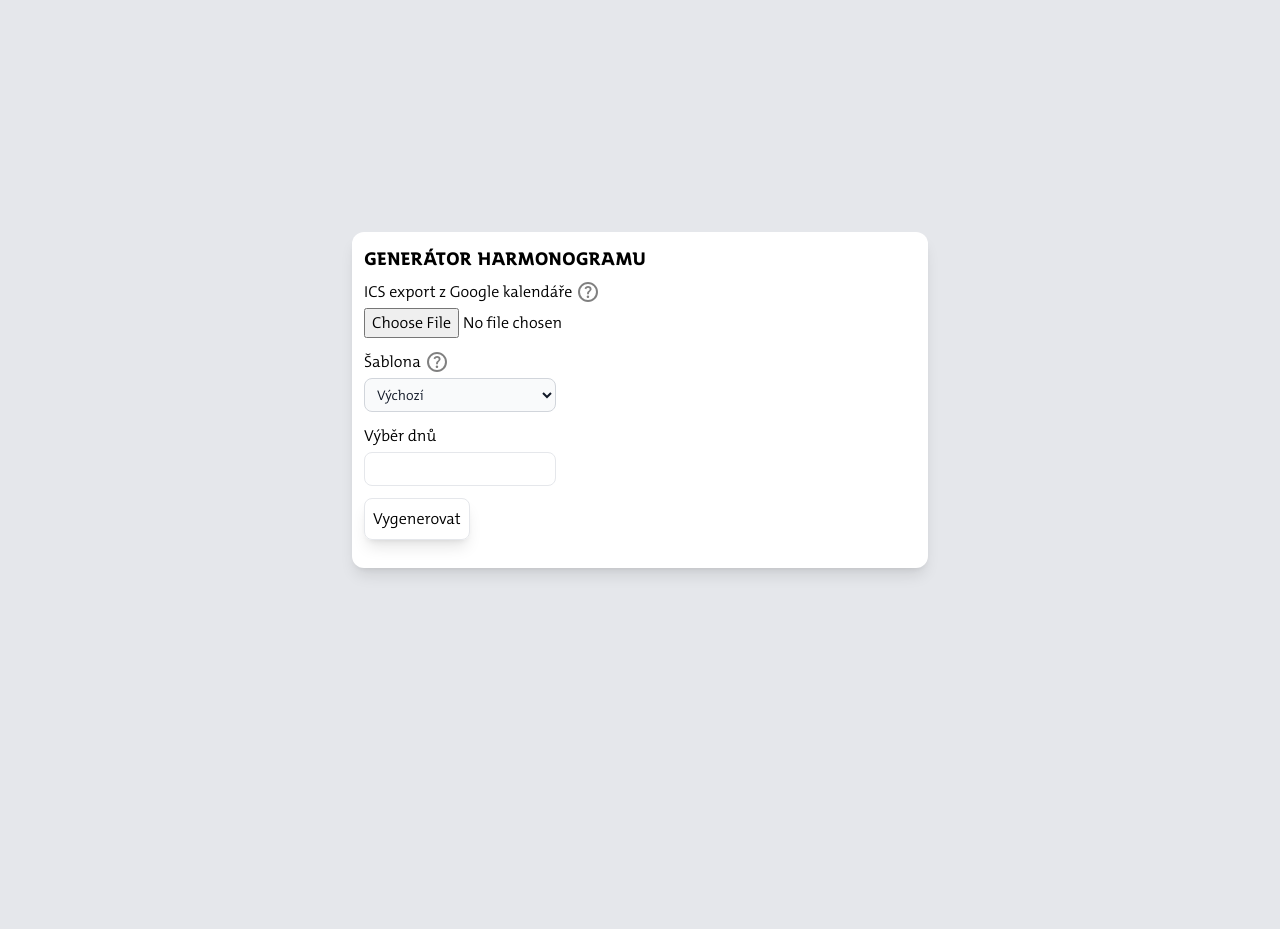
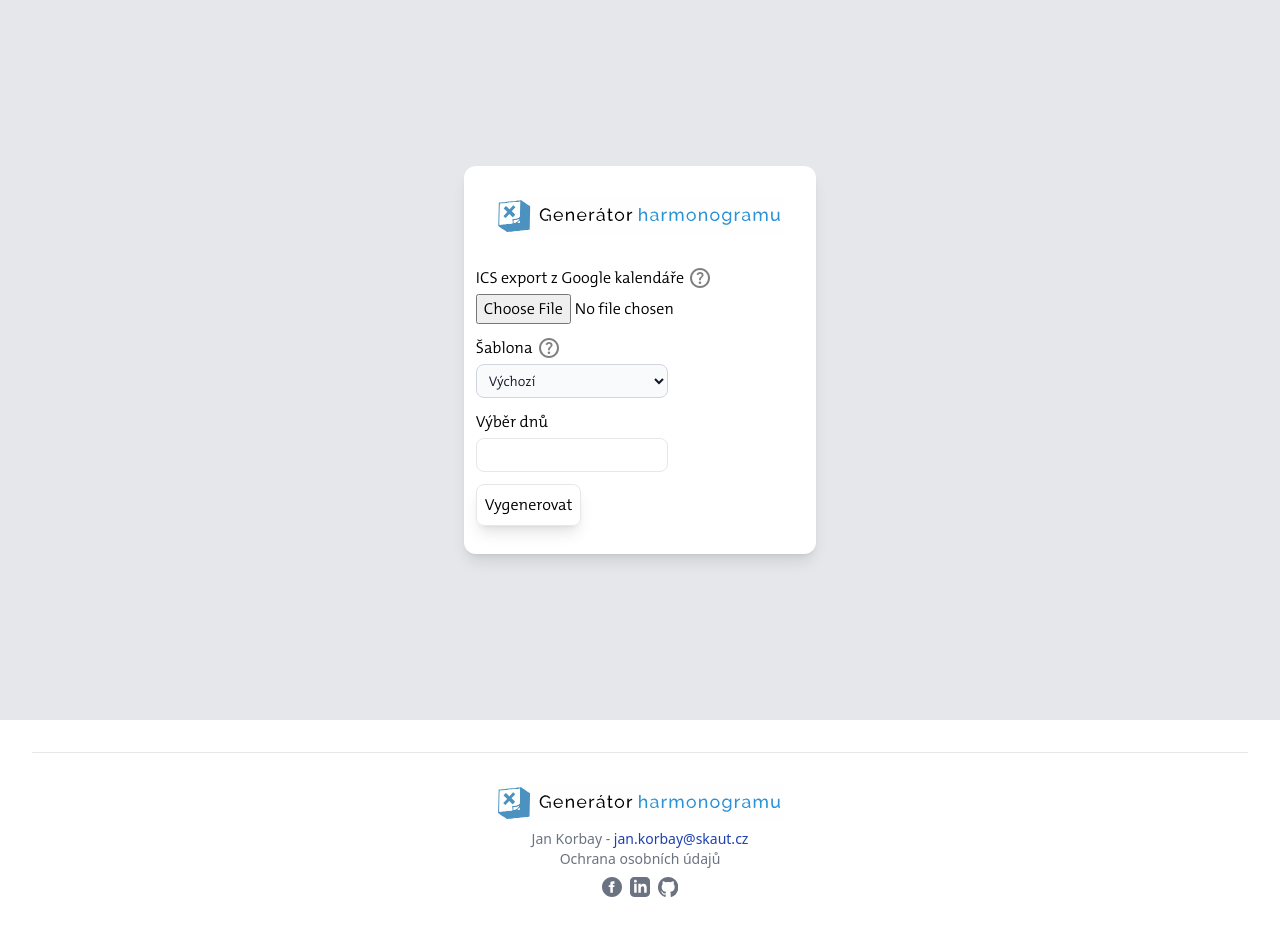
Before and after one commit to Fradd747/Timetable-generator, a PHP site: page / in a window 1280 px wide. Before the commit the page ends 574 px from the top, so only its background shows below. Run offline with PHP 8.4, Linux system fonts and the light colour scheme; some libraries are stand-ins or nearby versions.

Commit message:
css update

```diff
--- a/index.php
+++ b/index.php
@@ -3,7 +3,7 @@
 <head>
     <meta charset="UTF-8">
     <meta name="viewport" content="width=device-width, initial-scale=1.0">
-    <title>Timetable generator</title>
+    <title>Generátor harmonogramu</title>
     <script src="https://cdn.tailwindcss.com"></script>
     <link rel="stylesheet" href="styles.css">
     <script defer src="https://cdn.jsdelivr.net/npm/alpinejs@3.x.x/dist/cdn.min.js"></script>
@@ -92,9 +92,12 @@
             </ul>
         </div>
     </div>
-    <div class="flex justify-center bg-gray-200 items-center w-screen h-screen z-0">
-        <div class="w-full max-w-xl mx-3 bg-white rounded-xl shadow-lg p-3">
-            <h1 class="font-['skautbold'] text-lg mb-2">Generátor harmonogramu</h1>
+    <div class="flex justify-center bg-gray-200 items-center w-screen h-[90vh] z-0">
+        <div class="w-fit max-w-xl mx-3 bg-white rounded-xl shadow-lg p-3">
+            <!-- <h1 class="font-['skautbold'] text-lg mb-2">Generátor harmonogramu</h1> -->
+            <div class="flex justify-center w-full">
+                <img src="images/logo.svg" class="h-6 sm:h-9 m-5 mb-8" alt="Logo" />
+            </div>
             <form action="export.php" method="post" class="flex flex-col gap-3 items-start font-['themix']" enctype="multipart/form-data">
                 <div class="flex flex-col gap-1">
                     <div class="flex gap-1 flex-row items-base">
@@ -127,6 +130,40 @@
             </form>
         </div>
     </div>
+    <footer class="bg-white dark:bg-gray-800">
+        <div class="max-w-screen-xl p-4 py-6 mx-auto md:pb-8 md:p-8 md:pt-0">
+            <hr class="my-6 border-gray-200 sm:mx-auto dark:border-gray-700 md:my-8">
+            <div class="text-center flex flex-col gap-2">
+                <img src="images/logo.svg" class="h-6 sm:h-9" alt="Logo" />
+                <span class="block text-sm text-center text-gray-500 dark:text-gray-400">
+                    Jan Korbay - <a href="mailto:jan.korbay@skaut.cz" class="text-blue-800 hover:underline dark:text-blue-500">jan.korbay@skaut.cz</a>
+                </span>
+                <a href="{{route('privacy-policy')}}" class="block text-sm text-center -mt-2 text-gray-500 dark:text-gray-400">
+                    Ochrana osobních údajů
+                 </a>
+                <ul class="flex justify-center gap-2">
+                    <li>
+                        <a href="https://www.facebook.com/jankorbay/"
+                            class="text-gray-500 hover:text-gray-900 dark:hover:text-white dark:text-gray-400">
+                            <svg fill="currentColor" class="w-5 h-5" xmlns="http://www.w3.org/2000/svg" width="24" height="24" viewBox="0 0 24 24"><path d="M12 0c-6.627 0-12 5.373-12 12s5.373 12 12 12 12-5.373 12-12-5.373-12-12-12zm3 8h-1.35c-.538 0-.65.221-.65.778v1.222h2l-.209 2h-1.791v7h-3v-7h-2v-2h2v-2.308c0-1.769.931-2.692 3.029-2.692h1.971v3z"/></svg>
+                        </a>
+                    </li>
+                    <li>
+                        <a href="https://www.linkedin.com/in/jan-korbay/"
+                            class="text-gray-500 hover:text-gray-900 dark:hover:text-white dark:text-gray-400">
+                            <svg xmlns="http://www.w3.org/2000/svg" fill="currentColor" class="w-5 h-5" viewBox="0 0 24 24"><path d="M19 0h-14c-2.761 0-5 2.239-5 5v14c0 2.761 2.239 5 5 5h14c2.762 0 5-2.239 5-5v-14c0-2.761-2.238-5-5-5zm-11 19h-3v-11h3v11zm-1.5-12.268c-.966 0-1.75-.79-1.75-1.764s.784-1.764 1.75-1.764 1.75.79 1.75 1.764-.783 1.764-1.75 1.764zm13.5 12.268h-3v-5.604c0-3.368-4-3.113-4 0v5.604h-3v-11h3v1.765c1.396-2.586 7-2.777 7 2.476v6.759z"/></svg>
+                        </a>
+                    </li>
+                    <li>
+                        <a href="https://github.com/Fradd747"
+                            class="text-gray-500 hover:text-gray-900 dark:hover:text-white dark:text-gray-400">
+                            <svg class="w-5 h-5" viewBox="0 0 96 96" fill="currentColor" xmlns="http://www.w3.org/2000/svg"><path d="M48.854 0C21.839 0 0 22 0 49.217c0 21.756 13.993 40.172 33.405 46.69 2.427.49 3.316-1.059 3.316-2.362 0-1.141-.08-5.052-.08-9.127-13.59 2.934-16.42-5.867-16.42-5.867-2.184-5.704-5.42-7.17-5.42-7.17-4.448-3.015.324-3.015.324-3.015 4.934.326 7.523 5.052 7.523 5.052 4.367 7.496 11.404 5.378 14.235 4.074.404-3.178 1.699-5.378 3.074-6.6-10.839-1.141-22.243-5.378-22.243-24.283 0-5.378 1.94-9.778 5.014-13.2-.485-1.222-2.184-6.275.486-13.038 0 0 4.125-1.304 13.426 5.052a46.97 46.97 0 0 1 12.214-1.63c4.125 0 8.33.571 12.213 1.63 9.302-6.356 13.427-5.052 13.427-5.052 2.67 6.763.97 11.816.485 13.038 3.155 3.422 5.015 7.822 5.015 13.2 0 18.905-11.404 23.06-22.324 24.283 1.78 1.548 3.316 4.481 3.316 9.126 0 6.6-.08 11.897-.08 13.526 0 1.304.89 2.853 3.316 2.364 19.412-6.52 33.405-24.935 33.405-46.691C97.707 22 75.788 0 48.854 0z"/></svg>
+                        </a>
+                    </li>
+                </ul>
+            </div>
+        </div>
+    </footer>
 </body>
 <script>
     $(function() {
```
Also changed, not shown: images/logo.svg (added).
